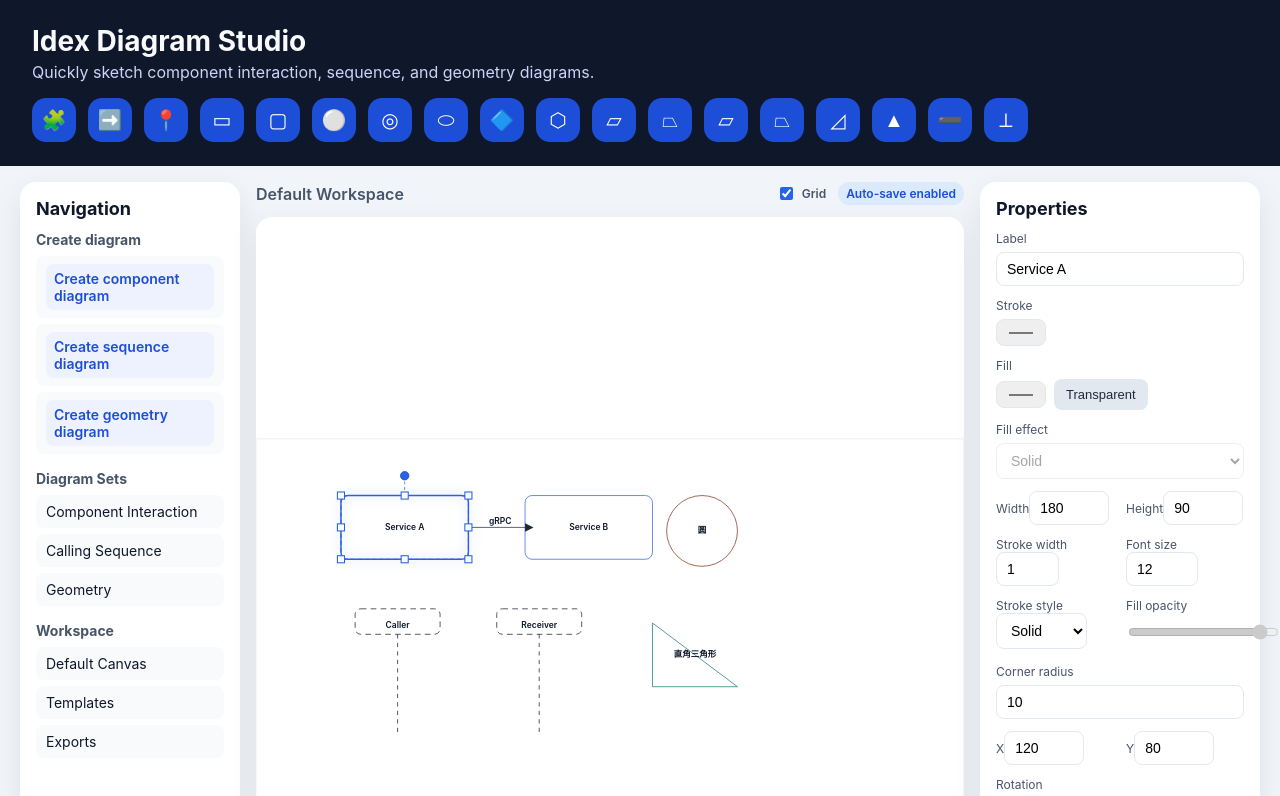
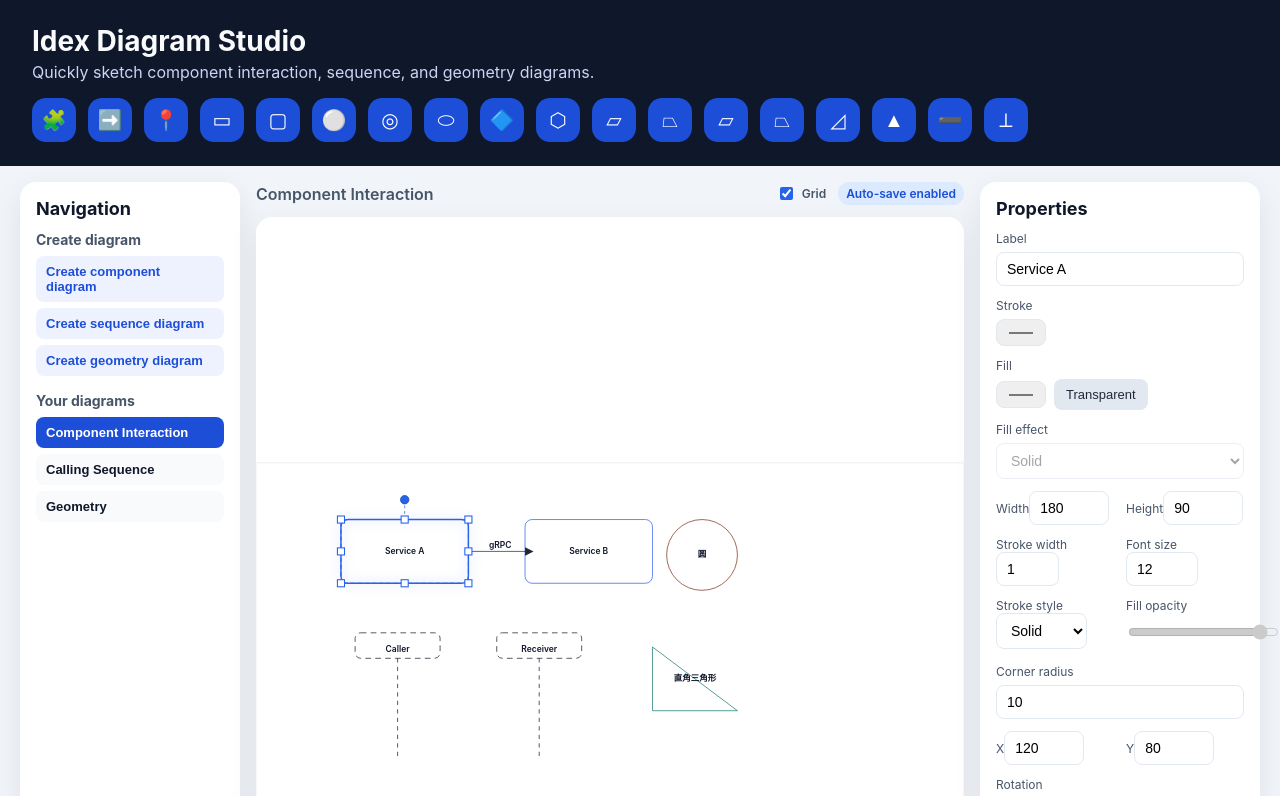
Before and after one commit to RogerLu1999/Idex, a React (Vite) app: page / in a window 1280 px wide. Shown: the top 796 px of the page. Built offline with nearby package versions, Linux system fonts and the light colour scheme.

Commit message:
Improve line interactions and diagram navigation

```diff
--- a/src/App.jsx
+++ b/src/App.jsx
@@ -161,18 +161,10 @@ const DEFAULT_STYLE = {
   fillEffect: "solid",
 };
 
-const NAV_SECTIONS = [
-  {
-    title: "Diagram Sets",
-    items: ["Component Interaction", "Calling Sequence", "Geometry"],
-  },
-  { title: "Workspace", items: ["Default Canvas", "Templates", "Exports"] },
-];
-
 const CREATE_LINKS = [
-  { id: "create-component", label: "Create component diagram" },
-  { id: "create-sequence", label: "Create sequence diagram" },
-  { id: "create-geometry", label: "Create geometry diagram" },
+  { id: "create-component", label: "Create component diagram", template: "component" },
+  { id: "create-sequence", label: "Create sequence diagram", template: "sequence" },
+  { id: "create-geometry", label: "Create geometry diagram", template: "geometry" },
 ];
 
 const getShapeDefaults = (type) => {
@@ -451,6 +443,71 @@ const getShapeDefaults = (type) => {
   }
 };
 
+const createShapeWithDefaults = (id, type, overrides = {}) => ({
+  id,
+  type,
+  ...getShapeDefaults(type),
+  ...overrides,
+});
+
+const SEQUENCE_SHAPES = [
+  createShapeWithDefaults("shape-seq-1", "sequence", {
+    x: 140,
+    y: 140,
+    label: "Caller",
+  }),
+  createShapeWithDefaults("shape-seq-2", "sequence", {
+    x: 360,
+    y: 140,
+    label: "Receiver",
+  }),
+  createShapeWithDefaults("shape-seq-3", "arrow", {
+    x: 260,
+    y: 190,
+    width: 120,
+    label: "Request",
+  }),
+  createShapeWithDefaults("shape-seq-4", "arrow", {
+    x: 260,
+    y: 240,
+    width: 120,
+    dash: "8 6",
+    label: "Response",
+  }),
+];
+
+const GEOMETRY_SHAPES = [
+  createShapeWithDefaults("shape-geo-1", "right-triangle", {
+    x: 120,
+    y: 160,
+    label: "Right △",
+  }),
+  createShapeWithDefaults("shape-geo-2", "line", {
+    x: 340,
+    y: 220,
+    width: 160,
+    label: "Line",
+  }),
+  createShapeWithDefaults("shape-geo-3", "perp-line", {
+    x: 520,
+    y: 160,
+    width: 140,
+    height: 90,
+    label: "Perp",
+  }),
+  createShapeWithDefaults("shape-geo-4", "circle", {
+    x: 540,
+    y: 320,
+    label: "Circle",
+  }),
+];
+
+const DIAGRAM_TEMPLATES = {
+  component: { name: "Component Interaction", shapes: INITIAL_SHAPES },
+  sequence: { name: "Calling Sequence", shapes: SEQUENCE_SHAPES },
+  geometry: { name: "Geometry", shapes: GEOMETRY_SHAPES },
+};
+
 const BOOLEAN_SHAPE_TYPES = new Set([
   "component",
   "rect",
@@ -1037,6 +1094,16 @@ const renderShape = (shape, isSelected, isDragging, onSelect, onPointerDown) =>
             y1={shape.y}
             x2={shape.x + shape.width}
             y2={shape.y}
+            stroke="transparent"
+            strokeWidth={Math.max(12, shape.strokeWidth + 10)}
+            pointerEvents="stroke"
+          />
+          <line
+            {...commonProps}
+            x1={shape.x}
+            y1={shape.y}
+            x2={shape.x + shape.width}
+            y2={shape.y}
             markerEnd="url(#arrow)"
           />
           <text
@@ -1051,6 +1118,16 @@ const renderShape = (shape, isSelected, isDragging, onSelect, onPointerDown) =>
     case "line":
       return (
         <g key={shape.id} {...groupProps}>
+          <line
+            {...commonProps}
+            x1={shape.x}
+            y1={shape.y}
+            x2={shape.x + shape.width}
+            y2={shape.y}
+            stroke="transparent"
+            strokeWidth={Math.max(12, shape.strokeWidth + 10)}
+            pointerEvents="stroke"
+          />
           <line
             {...commonProps}
             x1={shape.x}
@@ -1485,15 +1562,96 @@ const DiagramCanvas = ({
   onLabelPointerDown,
   onPointerMove,
   onPointerUp,
-}) => (
-  <svg
-    className="canvas"
-    viewBox="0 0 1000 700"
-    onClick={() => onSelect(null)}
-    onPointerMove={onPointerMove}
-    onPointerUp={onPointerUp}
-    onPointerLeave={onPointerUp}
-  >
+}) => {
+  const isLineShape = selectedShape
+    ? ["line", "arrow"].includes(selectedShape.type)
+    : false;
+  const selectionPadding = isLineShape ? 6 : 0;
+  const selectionOutlineHeight = selectedShape
+    ? isLineShape
+      ? Math.max(12, selectedShape.height)
+      : selectedShape.height
+    : 0;
+  const selectionOutlineY = selectedShape
+    ? selectedShape.y - selectionPadding
+    : 0;
+  const resizeHandles = selectedShape
+    ? isLineShape
+      ? [
+          {
+            id: "w",
+            x: selectedShape.x,
+            y: selectedShape.y,
+            cursor: "ew-resize",
+          },
+          {
+            id: "e",
+            x: selectedShape.x + selectedShape.width,
+            y: selectedShape.y,
+            cursor: "ew-resize",
+          },
+        ]
+      : [
+          {
+            id: "nw",
+            x: selectedShape.x,
+            y: selectedShape.y,
+            cursor: "nwse-resize",
+          },
+          {
+            id: "n",
+            x: selectedShape.x + selectedShape.width / 2,
+            y: selectedShape.y,
+            cursor: "ns-resize",
+          },
+          {
+            id: "ne",
+            x: selectedShape.x + selectedShape.width,
+            y: selectedShape.y,
+            cursor: "nesw-resize",
+          },
+          {
+            id: "e",
+            x: selectedShape.x + selectedShape.width,
+            y: selectedShape.y + selectedShape.height / 2,
+            cursor: "ew-resize",
+          },
+          {
+            id: "se",
+            x: selectedShape.x + selectedShape.width,
+            y: selectedShape.y + selectedShape.height,
+            cursor: "nwse-resize",
+          },
+          {
+            id: "s",
+            x: selectedShape.x + selectedShape.width / 2,
+            y: selectedShape.y + selectedShape.height,
+            cursor: "ns-resize",
+          },
+          {
+            id: "sw",
+            x: selectedShape.x,
+            y: selectedShape.y + selectedShape.height,
+            cursor: "nesw-resize",
+          },
+          {
+            id: "w",
+            x: selectedShape.x,
+            y: selectedShape.y + selectedShape.height / 2,
+            cursor: "ew-resize",
+          },
+        ]
+    : [];
+
+  return (
+    <svg
+      className="canvas"
+      viewBox="0 0 1000 700"
+      onClick={() => onSelect(null)}
+      onPointerMove={onPointerMove}
+      onPointerUp={onPointerUp}
+      onPointerLeave={onPointerUp}
+    >
     <defs>
       <pattern
         id="grid"
@@ -1584,9 +1742,9 @@ const DiagramCanvas = ({
         <rect
           className="selection-outline"
           x={selectedShape.x}
-          y={selectedShape.y}
+          y={selectionOutlineY}
           width={selectedShape.width}
-          height={selectedShape.height}
+          height={selectionOutlineHeight}
         />
         <line
           className="rotation-guide"
@@ -1602,56 +1760,7 @@ const DiagramCanvas = ({
           r="6"
           onPointerDown={(event) => onRotatePointerDown(event, selectedShape)}
         />
-        {[
-          {
-            id: "nw",
-            x: selectedShape.x,
-            y: selectedShape.y,
-            cursor: "nwse-resize",
-          },
-          {
-            id: "n",
-            x: selectedShape.x + selectedShape.width / 2,
-            y: selectedShape.y,
-            cursor: "ns-resize",
-          },
-          {
-            id: "ne",
-            x: selectedShape.x + selectedShape.width,
-            y: selectedShape.y,
-            cursor: "nesw-resize",
-          },
-          {
-            id: "e",
-            x: selectedShape.x + selectedShape.width,
-            y: selectedShape.y + selectedShape.height / 2,
-            cursor: "ew-resize",
-          },
-          {
-            id: "se",
-            x: selectedShape.x + selectedShape.width,
-            y: selectedShape.y + selectedShape.height,
-            cursor: "nwse-resize",
-          },
-          {
-            id: "s",
-            x: selectedShape.x + selectedShape.width / 2,
-            y: selectedShape.y + selectedShape.height,
-            cursor: "ns-resize",
-          },
-          {
-            id: "sw",
-            x: selectedShape.x,
-            y: selectedShape.y + selectedShape.height,
-            cursor: "nesw-resize",
-          },
-          {
-            id: "w",
-            x: selectedShape.x,
-            y: selectedShape.y + selectedShape.height / 2,
-            cursor: "ew-resize",
-          },
-        ].map((handle) => (
+        {resizeHandles.map((handle) => (
           <rect
             key={handle.id}
             className="selection-handle"
@@ -1682,7 +1791,8 @@ const DiagramCanvas = ({
       </g>
     ) : null}
   </svg>
-);
+  );
+};
 
 const SNAP_DISTANCE = 12;
 const SNAP_AXES = ["x", "y"];
@@ -1738,15 +1848,47 @@ const getSnapResult = (movingShape, shapes, nextX, nextY) => {
   };
 };
 
+const cloneShape = (shape) => ({
+  ...shape,
+  points: shape.points ? shape.points.map((point) => ({ ...point })) : shape.points,
+  vertexLabels: shape.vertexLabels
+    ? shape.vertexLabels.map((label) => ({ ...label }))
+    : shape.vertexLabels,
+  children: shape.children ? shape.children.map((child) => cloneShape(child)) : shape.children,
+});
+
+const cloneShapes = (shapes) => shapes.map((shape) => cloneShape(shape));
+
 export default function App() {
-  const [shapes, setShapes] = useState(INITIAL_SHAPES);
-  const [selectedIds, setSelectedIds] = useState(
-    shapes[0]?.id ? [shapes[0].id] : []
-  );
+  const [diagrams, setDiagrams] = useState(() => [
+    {
+      id: "diagram-1",
+      name: DIAGRAM_TEMPLATES.component.name,
+      shapes: cloneShapes(DIAGRAM_TEMPLATES.component.shapes),
+    },
+    {
+      id: "diagram-2",
+      name: DIAGRAM_TEMPLATES.sequence.name,
+      shapes: cloneShapes(DIAGRAM_TEMPLATES.sequence.shapes),
+    },
+    {
+      id: "diagram-3",
+      name: DIAGRAM_TEMPLATES.geometry.name,
+      shapes: cloneShapes(DIAGRAM_TEMPLATES.geometry.shapes),
+    },
+  ]);
+  const [activeDiagramId, setActiveDiagramId] = useState("diagram-1");
+  const [selectedIds, setSelectedIds] = useState([]);
   const [snapGuides, setSnapGuides] = useState([]);
   const [showGrid, setShowGrid] = useState(true);
   const [triangleAngleDrafts, setTriangleAngleDrafts] = useState({});
+  const diagramCounter = useRef(3);
   const dragState = useRef(null);
+  const activeDiagram = useMemo(
+    () => diagrams.find((diagram) => diagram.id === activeDiagramId),
+    [activeDiagramId, diagrams]
+  );
+  const shapes = activeDiagram?.shapes ?? [];
   const selectedId = selectedIds[0] ?? null;
   const selectedShape = useMemo(
     () => shapes.find((shape) => shape.id === selectedId),
@@ -1762,18 +1904,47 @@ export default function App() {
   }, [selectedId]);
 
   useEffect(() => {
+    const firstId = shapes[0]?.id;
+    setSelectedIds(firstId ? [firstId] : []);
+  }, [activeDiagramId]);
+
+  useEffect(() => {
     const handleKeyDown = (event) => {
       if (["INPUT", "TEXTAREA"].includes(event.target?.tagName)) {
         return;
       }
       if (event.key === "Delete" || event.key === "Backspace") {
-        setShapes((prev) => prev.filter((shape) => !selectedIds.includes(shape.id)));
+        setDiagrams((prev) =>
+          prev.map((diagram) =>
+            diagram.id === activeDiagramId
+              ? {
+                  ...diagram,
+                  shapes: diagram.shapes.filter(
+                    (shape) => !selectedIds.includes(shape.id)
+                  ),
+                }
+              : diagram
+          )
+        );
         setSelectedIds([]);
       }
     };
     window.addEventListener("keydown", handleKeyDown);
     return () => window.removeEventListener("keydown", handleKeyDown);
-  }, [selectedIds]);
+  }, [activeDiagramId, selectedIds]);
+
+  const updateActiveShapes = (updater) => {
+    if (!activeDiagramId) {
+      return;
+    }
+    setDiagrams((prev) =>
+      prev.map((diagram) =>
+        diagram.id === activeDiagramId
+          ? { ...diagram, shapes: updater(diagram.shapes) }
+          : diagram
+      )
+    );
+  };
 
   const handleAddShape = (type) => {
     const nextIndex = shapes.length + 1;
@@ -1800,7 +1971,7 @@ export default function App() {
         angles,
       };
     }
-    setShapes((prev) => [...prev, newShape]);
+    updateActiveShapes((prev) => [...prev, newShape]);
     setSelectedIds([newShape.id]);
   };
 
@@ -1808,7 +1979,7 @@ export default function App() {
     if (!selectedShape) {
       return;
     }
-    setShapes((prev) =>
+    updateActiveShapes((prev) =>
       prev.map((shape) =>
             shape.id === selectedShape.id
           ? (() => {
@@ -1902,7 +2073,7 @@ export default function App() {
       { x: selectedShape.x + baseWidth, y: baseY },
       { x: selectedShape.x + apexX, y: baseY - height },
     ];
-    setShapes((prev) =>
+    updateActiveShapes((prev) =>
       prev.map((shape) =>
         shape.id === selectedShape.id
           ? {
@@ -1922,7 +2093,7 @@ export default function App() {
       return;
     }
     const labels = createVertexLabels(selectedShape);
-    setShapes((prev) =>
+    updateActiveShapes((prev) =>
       prev.map((shape) =>
         shape.id === selectedShape.id
           ? {
@@ -1938,7 +2109,7 @@ export default function App() {
     if (!selectedShape) {
       return;
     }
-    setShapes((prev) =>
+    updateActiveShapes((prev) =>
       prev.map((shape) =>
         shape.id === selectedShape.id
           ? {
@@ -2057,7 +2228,7 @@ export default function App() {
     }
     const drag = dragState.current;
     const { x, y } = getPointerPosition(event);
-    setShapes((prev) =>
+    updateActiveShapes((prev) =>
       prev.map((shape) => {
         if (shape.id !== drag.id) {
           return shape;
@@ -2160,7 +2331,11 @@ export default function App() {
         }
         if (drag.mode === "rotate") {
           const angle = Math.atan2(y - drag.centerY, x - drag.centerX) * (180 / Math.PI);
-          const nextRotation = drag.startAngle + (angle - drag.startPointerAngle);
+          let nextRotation = drag.startAngle + (angle - drag.startPointerAngle);
+          if (event.shiftKey) {
+            const snapStep = 15;
+            nextRotation = Math.round(nextRotation / snapStep) * snapStep;
+          }
           const normalizedRotation =
             ((((nextRotation + 180) % 360) + 360) % 360) - 180;
           setSnapGuides([]);
@@ -2258,7 +2433,9 @@ export default function App() {
     if (selectedIds.length === 0) {
       return;
     }
-    setShapes((prev) => prev.filter((shape) => !selectedIds.includes(shape.id)));
+    updateActiveShapes((prev) =>
+      prev.filter((shape) => !selectedIds.includes(shape.id))
+    );
     setSelectedIds([]);
   };
 
@@ -2303,7 +2480,7 @@ export default function App() {
       label: "",
       children: [cloneShapeForCompound(first), cloneShapeForCompound(second)],
     };
-    setShapes((prev) => [
+    updateActiveShapes((prev) => [
       ...prev.filter((shape) => !selectedIds.includes(shape.id)),
       mergedShape,
     ]);
@@ -2336,11 +2513,31 @@ export default function App() {
       label: "",
       children: [cloneShapeForCompound(baseShape), cloneShapeForCompound(cutterShape)],
     };
-    setShapes((prev) => [
+    updateActiveShapes((prev) => [
       ...prev.filter((shape) => !selectedIds.includes(shape.id)),
       clippedShape,
     ]);
     setSelectedIds([clippedShape.id]);
+  };
+
+  const handleSelectDiagram = (diagramId) => {
+    setActiveDiagramId(diagramId);
+  };
+
+  const handleCreateDiagram = (templateId) => {
+    const template = DIAGRAM_TEMPLATES[templateId];
+    if (!template) {
+      return;
+    }
+    const nextIndex = diagramCounter.current + 1;
+    diagramCounter.current = nextIndex;
+    const newDiagram = {
+      id: `diagram-${nextIndex}`,
+      name: `${template.name} ${nextIndex}`,
+      shapes: cloneShapes(template.shapes),
+    };
+    setDiagrams((prev) => [...prev, newDiagram]);
+    setActiveDiagramId(newDiagram.id);
   };
 
   return (
@@ -2376,28 +2573,37 @@ export default function App() {
             <ul className="nav-links">
               {CREATE_LINKS.map((link) => (
                 <li key={link.id}>
-                  <a href="#" onClick={(event) => event.preventDefault()}>
+                  <button
+                    type="button"
+                    onClick={() => handleCreateDiagram(link.template)}
+                  >
                     {link.label}
-                  </a>
+                  </button>
                 </li>
               ))}
             </ul>
           </div>
-          {NAV_SECTIONS.map((section) => (
-            <div className="nav-group" key={section.title}>
-              <h3>{section.title}</h3>
-              <ul>
-                {section.items.map((item) => (
-                  <li key={item}>{item}</li>
-                ))}
-              </ul>
-            </div>
-          ))}
+          <div className="nav-group">
+            <h3>Your diagrams</h3>
+            <ul className="nav-diagrams">
+              {diagrams.map((diagram) => (
+                <li key={diagram.id}>
+                  <button
+                    type="button"
+                    className={diagram.id === activeDiagramId ? "active" : ""}
+                    onClick={() => handleSelectDiagram(diagram.id)}
+                  >
+                    {diagram.name}
+                  </button>
+                </li>
+              ))}
+            </ul>
+          </div>
         </aside>
 
         <main className="canvas-wrapper">
           <div className="canvas-header">
-            <span>Default Workspace</span>
+            <span>{activeDiagram?.name ?? "Workspace"}</span>
             <div className="canvas-controls">
               <label className="grid-toggle">
                 <input
@@ -2757,6 +2963,7 @@ export default function App() {
               <li>Use the toolbar to add components, sequence lifelines, and geometry.</li>
               <li>Click any shape on the canvas to edit its colors and sizing.</li>
               <li>Drag shapes close to each other to snap edges or line endpoints.</li>
+              <li>Hold Shift while rotating to snap angles for perpendiculars or bisectors.</li>
               <li>Layer diagrams to express system interaction clearly.</li>
             </ul>
           </div>
--- a/src/styles.css
+++ b/src/styles.css
@@ -119,26 +119,47 @@ body {
   font-size: 14px;
 }
 
-.nav-links a {
-  display: inline-flex;
-  gap: 8px;
-  align-items: center;
-  text-decoration: none;
+.nav-links li,
+.nav-diagrams li {
+  padding: 0;
+  border-radius: 0;
+  background: transparent;
+}
+
+.nav-links button,
+.nav-diagrams button {
+  width: 100%;
+  text-align: left;
+  border: none;
+  border-radius: 8px;
+  padding: 8px 10px;
+  cursor: pointer;
+  font-size: 13px;
+}
+
+.nav-links button {
+  background: #eef2ff;
   color: #1d4ed8;
   font-weight: 600;
-  padding: 6px 8px;
-  border-radius: 8px;
-  background: #eef2ff;
 }
 
-.nav-links a:hover {
+.nav-links button:hover {
   background: #e0e7ff;
 }
 
-.nav-group li {
-  padding: 8px 10px;
-  border-radius: 8px;
+.nav-diagrams button {
   background: #f8fafc;
+  color: #0f172a;
+  font-weight: 600;
+}
+
+.nav-diagrams button:hover {
+  background: #e2e8f0;
+}
+
+.nav-diagrams button.active {
+  background: #1d4ed8;
+  color: #ffffff;
 }
 
 .canvas-wrapper {
```
